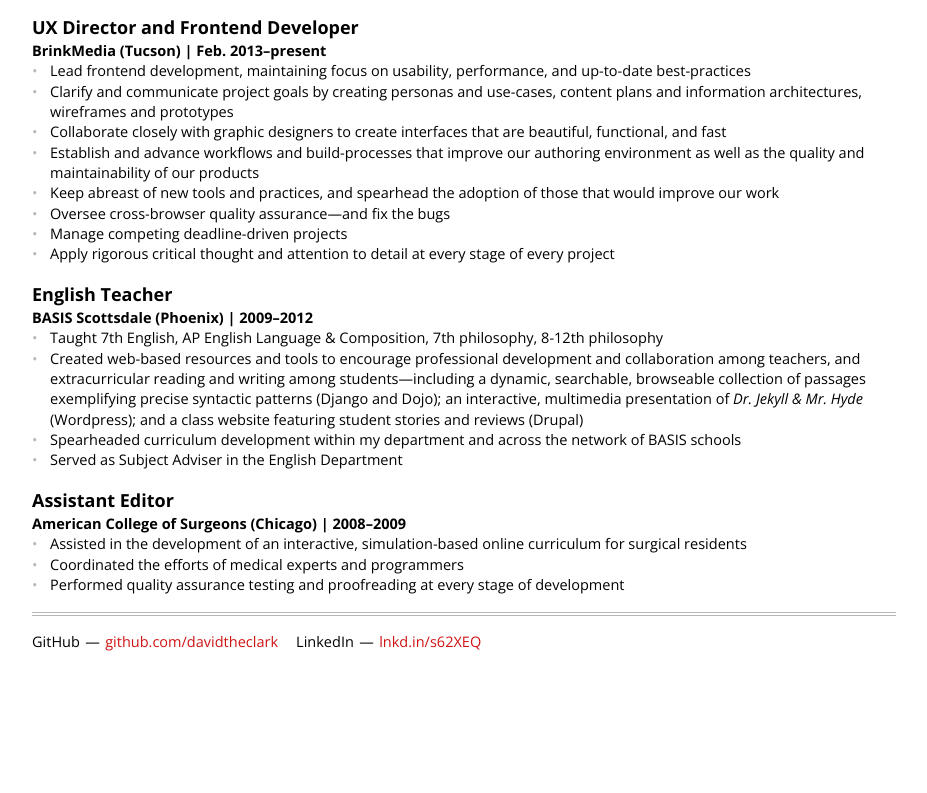
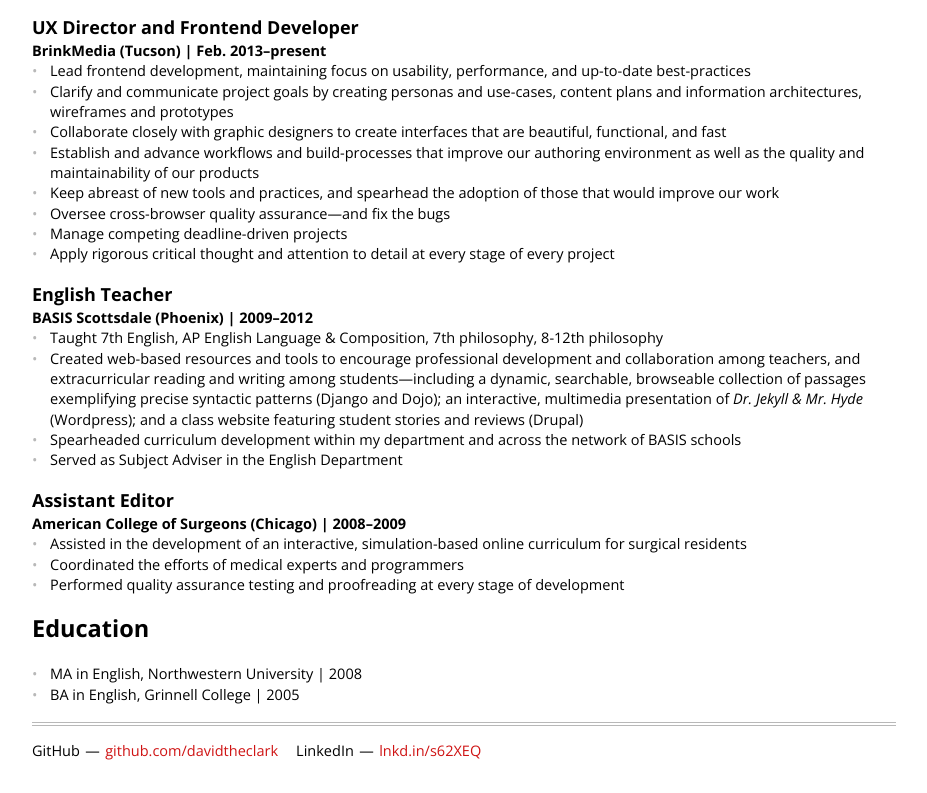
Before and after one commit to davidtheclark/resume, a website: page index.html in a window 1280 px wide. Shown: the part 1067-1860 px from the top of the page, without its empty margins (176-1103 px from the left). Before the commit the page ends 1751 px from the top, so only its background shows below. Drawn offline with nearby package versions, Linux system fonts and the light colour scheme.

Commit message:
Added education

```diff
--- a/index.html
+++ b/index.html
@@ -114,6 +114,13 @@
             </ul>
           </section>
         </section>
+        <section>
+          <h2 class="heading">Education</h2>
+          <ul class="sm">
+            <li>MA in English, Northwestern University | 2008</li>
+            <li>BA in English, Grinnell College | 2005</li>
+          </ul>
+        </section>
       </div>
     </div>
 
```
